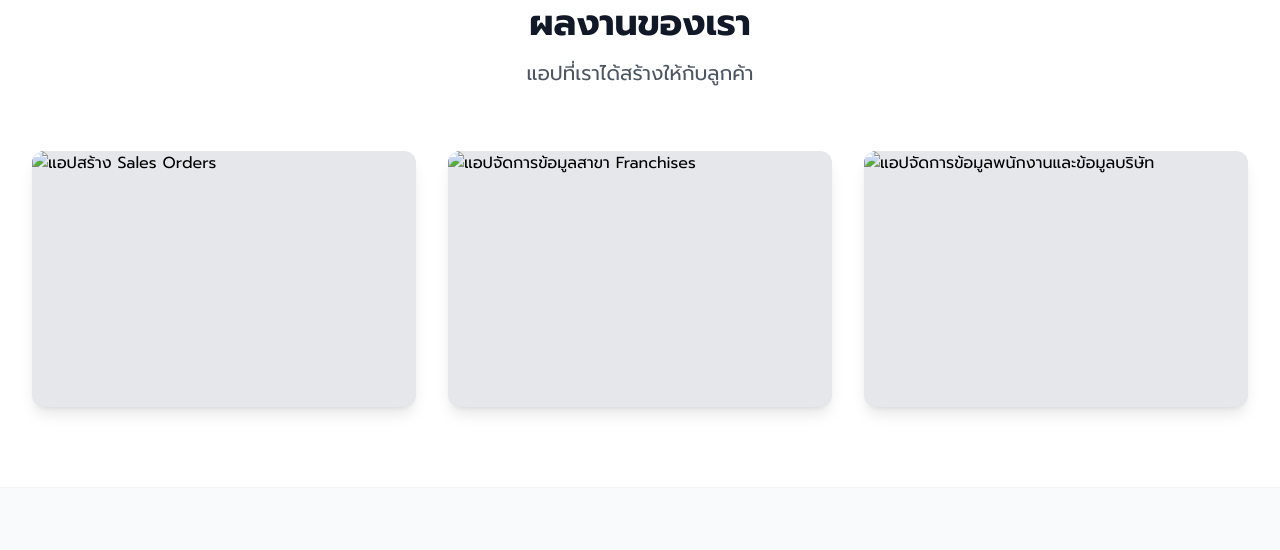
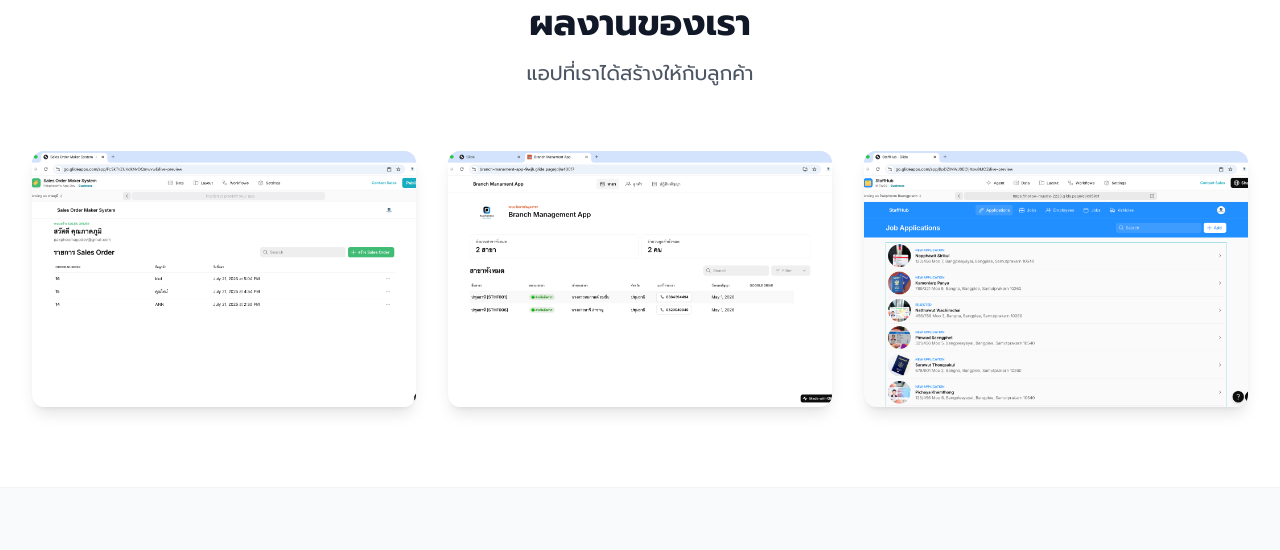
Before and after one commit to pakphoomappdev-hub/PakphoomAppDev, a website: page portfolio-website/src/index.html in a window 1280 px wide. Shown: the part 2085-2635 px from the top of the page. Drawn offline with nearby package versions, Linux system fonts and the light colour scheme.

Commit message:
Update index.html

```diff
--- a/portfolio-website/src/index.html
+++ b/portfolio-website/src/index.html
@@ -153,7 +153,7 @@
             <div class="grid grid-cols-1 md:grid-cols-2 lg:grid-cols-3 gap-8">
                 <!-- Portfolio Item 1 -->
                 <div class="portfolio-item bg-gray-200 h-64 rounded-xl shadow-lg">
-                    <img src="images/Demo/demo1-1.png" alt="แอปสร้าง Sales Orders">
+                    <img src="images/demo1-1.png" alt="แอปสร้าง Sales Orders">
                     <div class="portfolio-overlay">
                         <h3 class="text-xl font-semibold mb-2">แอปสร้าง Sales Orders</h3>
                         <p class="text-sm">ระบบสร้าง Sales Order จากจำนวนสินค้าใน Stock</p>
@@ -164,7 +164,7 @@
                 </div>
                 <!-- Portfolio Item 2 -->
                 <div class="portfolio-item bg-gray-200 h-64 rounded-xl shadow-lg">
-                    <img src="images/Demo/demo2-1.png" alt="แอปจัดการข้อมูลสาขา Franchises">
+                    <img src="images/demo2-1.png" alt="แอปจัดการข้อมูลสาขา Franchises">
                     <div class="portfolio-overlay">
                         <h3 class="text-xl font-semibold mb-2">แอปจัดการข้อมูลสาขา Franchises</h3>
                         <p class="text-sm">ระบบจัดการข้อมูลสาขา Franchises และจัดการข้อมูลลูกค้า</p>
@@ -175,7 +175,7 @@
                 </div>
                 <!-- Portfolio Item 3 -->
                 <div class="portfolio-item bg-gray-200 h-64 rounded-xl shadow-lg">
-                    <img src="images/Demo/demo3-5.png" alt="แอปจัดการข้อมูลพนักงานและข้อมูลบริษัท">
+                    <img src="images/demo3-5.png" alt="แอปจัดการข้อมูลพนักงานและข้อมูลบริษัท">
                     <div class="portfolio-overlay">
                         <h3 class="text-xl font-semibold mb-2">แอปจัดการข้อมูลพนักงานและข้อมูลบริษัท</h3>
                         <p class="text-sm">ระบบจัดการข้อมูลพนักงานและข้อมูลบริษัท</p>
@@ -233,12 +233,12 @@
                     <p class="text-gray-600">Glide</p>
                 </div>
                 <div class="bg-white p-6 rounded-xl shadow-lg card-hover text-center border border-gray-200">
-                     <img src="images/Certificates/Pakphoom's Glide Certification Level 2.pdf" alt="Certificate 2" class="rounded-lg mx-auto shadow-sm mb-4 h-48 object-contain">
+                     <img src="images/Pakphoom's Glide Certification Level 2.pdf" alt="Certificate 2" class="rounded-lg mx-auto shadow-sm mb-4 h-48 object-contain">
                     <h3 class="text-xl font-semibold text-gray-900 mb-2">Glide Certified Expert 2</h3>
                     <p class="text-gray-600">Glide</p>
                 </div>
                 <div class="bg-white p-6 rounded-xl shadow-lg card-hover text-center border border-gray-200">
-                     <img src="images/Certificates/Certificate Google 1.pdf" alt="Certificate 3" class="rounded-lg mx-auto shadow-sm mb-4 h-48 object-contain">
+                     <img src="images/Certificate Google 1.pdf" alt="Certificate 3" class="rounded-lg mx-auto shadow-sm mb-4 h-48 object-contain">
                     <h3 class="text-xl font-semibold text-gray-900 mb-2">Google data analytics</h3>
                     <p class="text-gray-600">Google</p>
                 </div>
```
